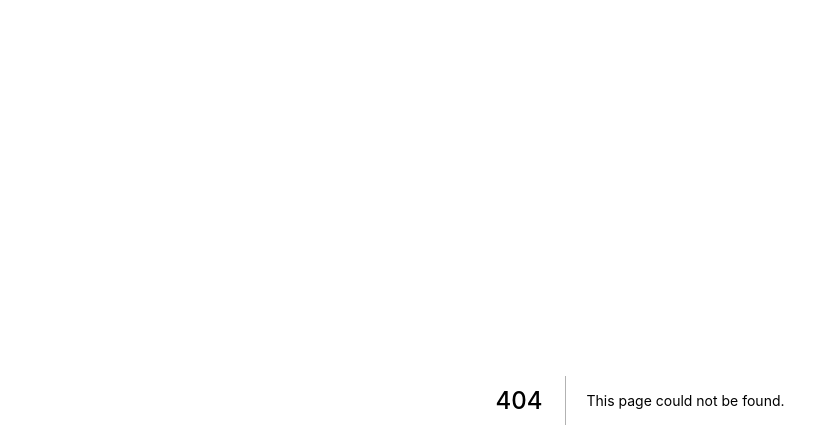
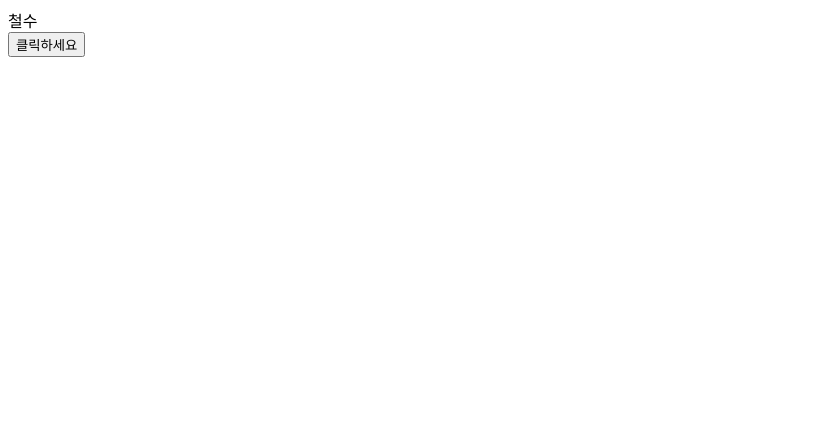
Before and after one commit to just-study-hako/front_study, a Next.js app in the folder 04_react_study/class/: page /section01/01-01-example in a window 1280 px wide. Before the commit this address had no page. Shown: the top 448 px of the page, without its empty margins (0-839 px from the left). Built offline with nearby package versions, Linux system fonts and the light colour scheme.

Commit message:
# example
리액트로 기본 화면 만들어 보기

```diff
--- /dev/null
+++ b/04_react_study/class/pages/section01/01-01-example/index.js
@@ -0,0 +1,14 @@
+export default function 나만의페이지() {
+    const aaa = 3 // => 위쪽은 자바 스크립트 공간
+
+
+    // 아래는 html 공간
+    return (
+        <div>
+            <div>철수</div>
+            <button>클릭하세요</button>
+        </div>
+    )
+
+
+}
```
